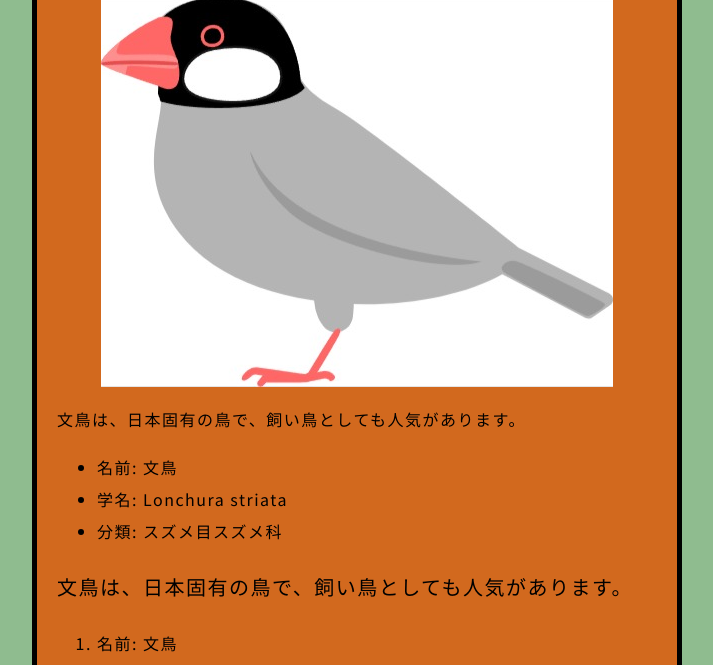
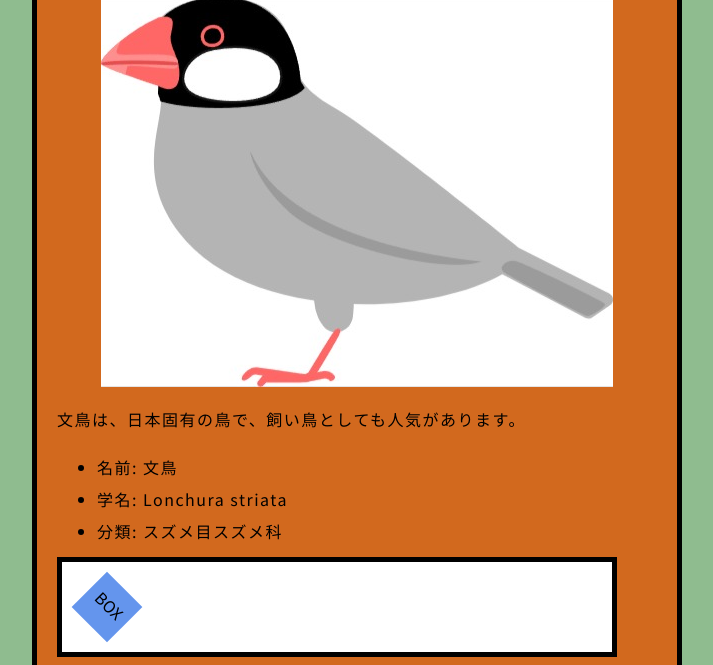
Before and after one commit to guto4331/web-tutorial, a plain HTML site: page index.html in a window 1280 px wide. Shown: the part 135-800 px from the top of the page, without its empty margins (283-996 px from the left). Drawn offline with Linux system fonts and the light colour scheme.

Commit message:
add: 箱を追加
CSS 内での関数利用を練習するため、div 要素で箱を作りました。

```diff
--- a/index.html
+++ b/index.html
@@ -20,6 +20,11 @@
         <li>学名: Lonchura striata</li>
         <li>分類: スズメ目スズメ科</li>
     </ul>
+    <div class="container">
+      <div class="box">
+        BOX
+      </div>
+    </div>
     <p class="special">
         文鳥は、日本固有の鳥で、飼い鳥としても人気があります。
     </p>
--- a/styles/style.css
+++ b/styles/style.css
@@ -24,6 +24,23 @@ h1 {
     text-shadow: 3px 3px 1px black;
 }
 
+.container {
+    padding: 20px;
+    width: calc(90% - 30px);
+    background-color: white;
+    border: 5px solid black;
+}
+
+.box {
+    padding: 10px;
+    width: 30px;
+    height: 30px;
+    font-size: 16px;
+    text-align: center;
+    background-color: cornflowerblue;
+    transform: rotate(45deg);
+}
+
 .special {
     font-size: 20px;
 }
```
